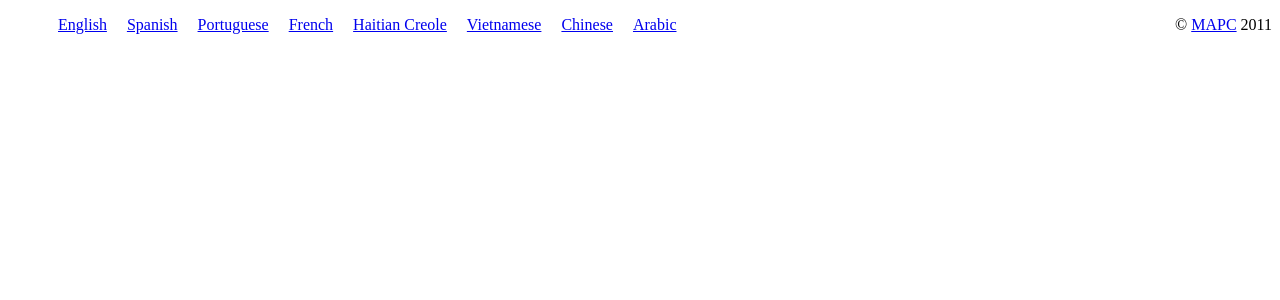
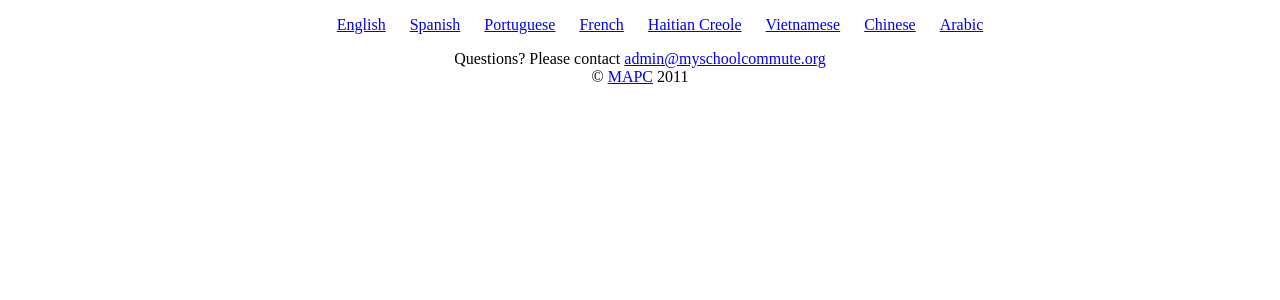
Before and after one commit to MAPC/myschoolcommute, a Django app: template templates/survey/form.html in a window 1280 px wide. Shown: the top 300 px of the page. Run offline with Django 3.2, Linux system fonts and the light colour scheme; the template is opened without the code that fills it, so the values that code supplies are empty; parts of the project's set-up code (start-up, migrations or seed data) failed here and were passed over; some libraries are stand-ins or nearby versions.

Commit message:
modified footer and language menu styles. closes #13

```diff
--- a/templates/base.html
+++ b/templates/base.html
@@ -24,12 +24,12 @@
 	<![endif]-->
 
 	<style type="text/css">
-	.langmenu ul {
-		list-style-type: none;
-		margin-left: auto;
+	.langmenu {
+		text-align: center;
 	}
-	.langmenu li {
-		float: left;
+	.langmenu ul li {
+		list-style: none;
+		display: inline;
 		margin-right: 10px;
 		margin-left: 10px;
 	}
@@ -37,9 +37,8 @@
 		text-align: right;
 	}
 	#footer {
-		text-align: right;
+		text-align: center;
 	}
-
 	{% block style %}{% endblock %}
 	</style>
 
@@ -67,7 +66,13 @@
 
 		{% block body %}{% endblock %}
 
-		<div id="footer" class="prepend-2 span-20 append-2 append-bottom prepend-top small">&copy; <a href="http://www.mapc.org" title="Metropolitan Area Planning Council">MAPC</a> 2011</div>
+		<div id="footer" class="prepend-2 span-20 append-2 append-bottom prepend-top small">
+			<p>
+				{% blocktrans %}
+				Questions? Please contact{% endblocktrans %} <a href="mailto:admin@myschoolcommute.org?subject=myschoolcommute website question">admin@myschoolcommute.org</a><br>
+				&copy; <a href="http://www.mapc.org" title="Metropolitan Area Planning Council">MAPC</a> 2011
+			</p>
+		</div>
 
 		</div>
 	</div>
```
